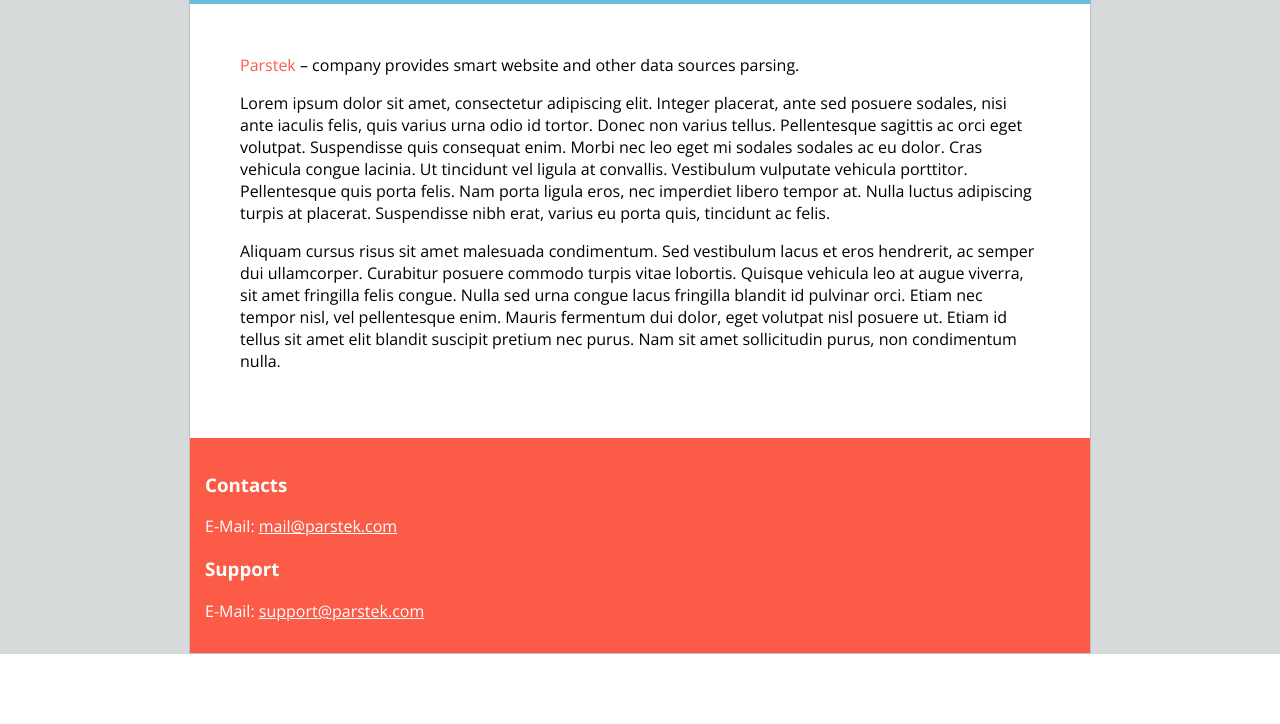
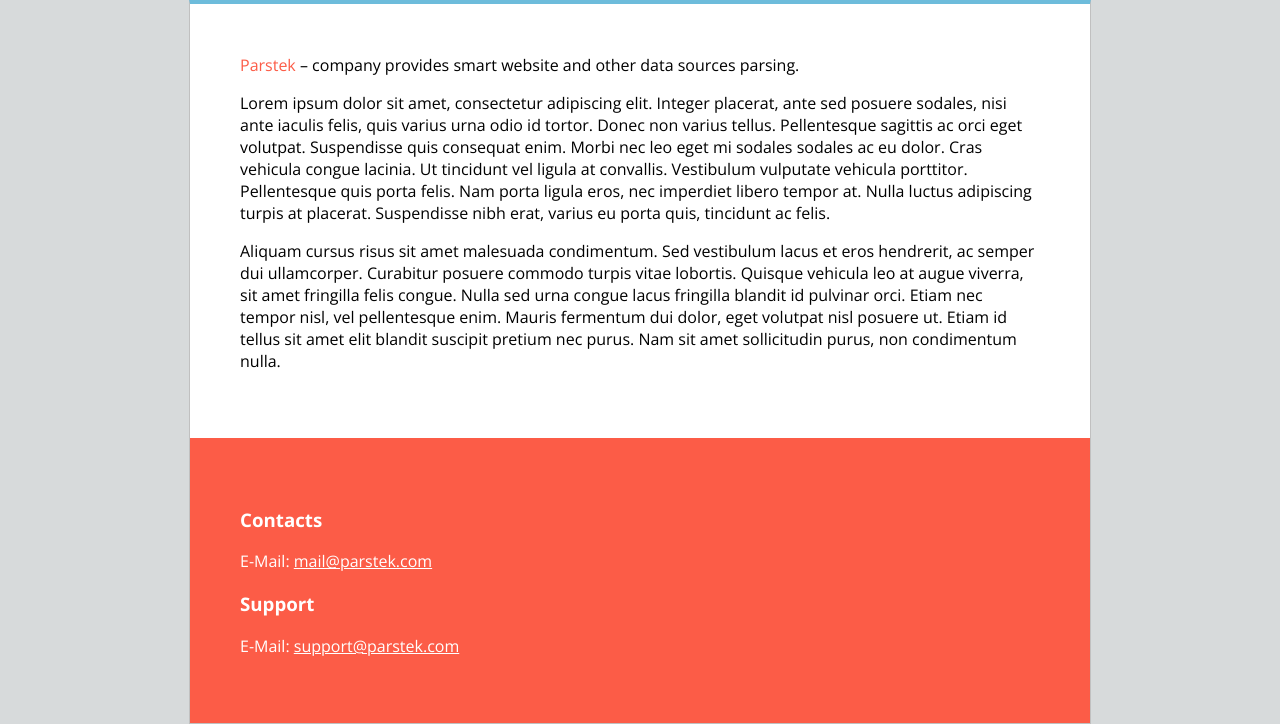
Before and after one commit to matyunin/parstek, a Flask app: page / in a window 1280 px wide. Shown: the part 196-920 px from the top of the page. Before the commit the page ends 850 px from the top, so only its background shows below. Run offline with Flask 2, Linux system fonts and the light colour scheme.

Commit message:
Update main.css

```diff
--- a/static/css/main.css
+++ b/static/css/main.css
@@ -1,4 +1,3 @@
-/* @import url(http://fonts.googleapis.com/css?family=PT+Sans+Narrow:400,700&subset=latin,cyrillic); */
 @import url(http://fonts.googleapis.com/css?family=Open+Sans:400,700,300&subset=latin,cyrillic);
 
 body{
@@ -57,8 +56,8 @@ body{
     }
     #footer_cont{
         color: #FFF;
-        padding: 15px;
         background: #FC5C47;
+        padding: 50px;
     }
         #footer_cont p,
         #footer_cont span,
```
